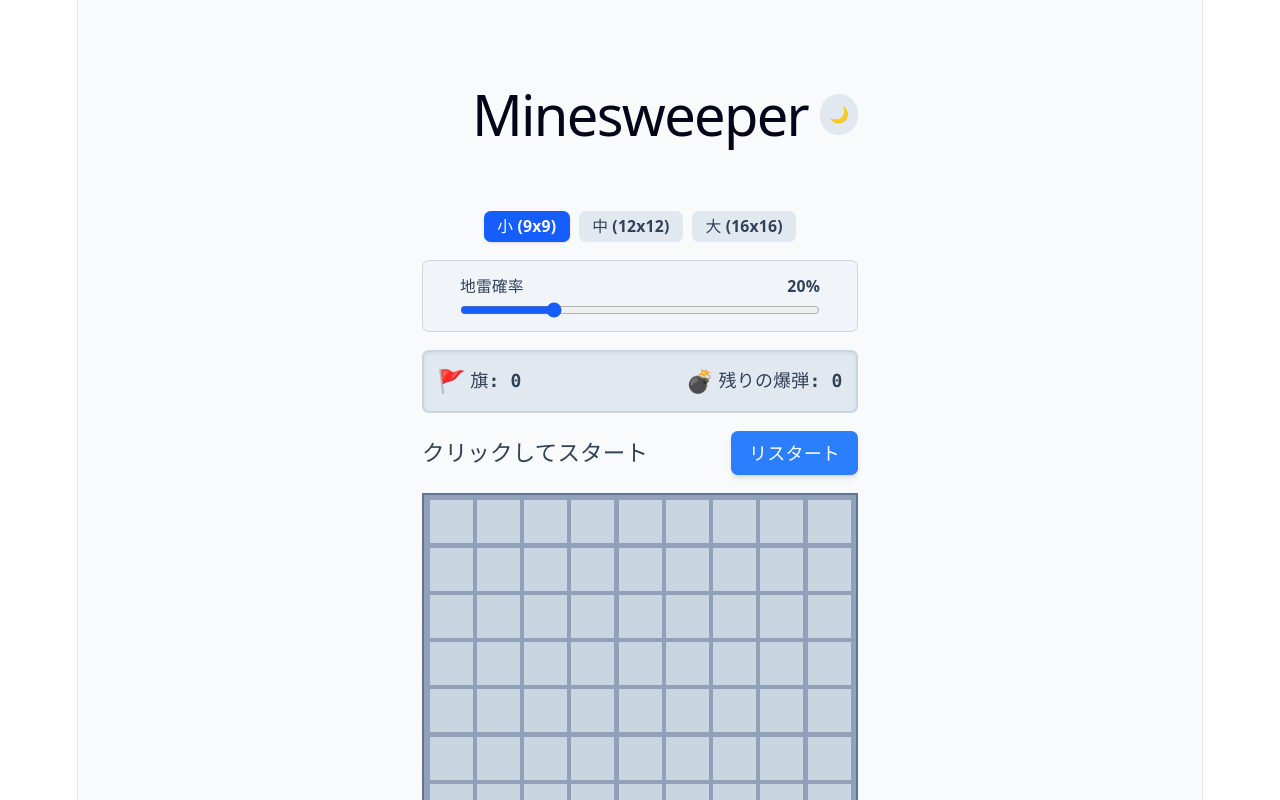
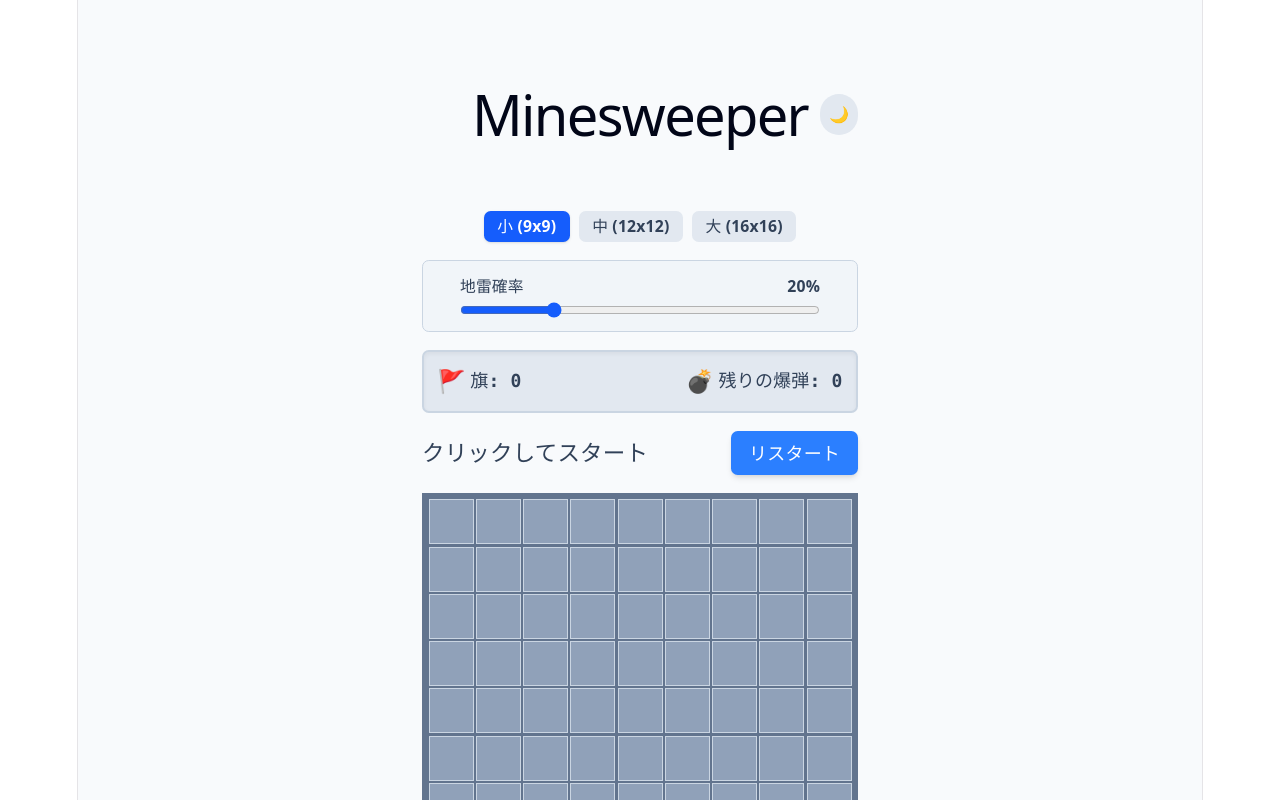
Before and after one commit to t-t328/minesweeper, a React (Vite) app: page / in a window 1280 px wide. Shown: the top 800 px of the page. Built offline with nearby package versions, Linux system fonts and the light colour scheme.

Commit message:
fix_style

```diff
--- a/src/App.tsx
+++ b/src/App.tsx
@@ -45,7 +45,7 @@ function GridCell({ status, number = 0, isMine, exploded, onClick, onRightClick
   // 共通のベーススタイル（サイズとFlexbox設定・1pxの均一ボーダー）
   // 🌟 修正: border色に dark:border-slate-600 を追加
   const baseStyle = "w-10 h-10 flex items-center justify-center font-mono font-bold "
-    + "text-xl select-none box-border border border-slate-400 dark:border-slate-600";
+    + "text-xl select-none box-border border border-slate-300 dark:border-slate-600";
 
   if (status === "hidden") {
     return (
@@ -54,9 +54,9 @@ function GridCell({ status, number = 0, isMine, exploded, onClick, onRightClick
         onContextMenu={onRightClick}
         className={`
         ${baseStyle}
-        bg-slate-300
+        bg-slate-400
         dark:bg-slate-700     /* 👈 🌟 追加 */
-        hover:bg-slate-200
+        hover:bg-slate-500
         dark:hover:bg-slate-600 /* 👈 🌟 追加 */
         active:bg-slate-200/50
         dark:active:bg-slate-600/50 /* 👈 🌟 追加 */
@@ -123,7 +123,7 @@ function GridCell({ status, number = 0, isMine, exploded, onClick, onRightClick
         onContextMenu={onRightClick}
         className={`
           ${baseStyle}
-          bg-slate-300
+          bg-slate-400
           dark:bg-slate-700 /* 👈 🌟 追加 */
           cursor-pointer
         `}
@@ -695,7 +695,7 @@ function App() {
         </div>
         {/* CSS Gridを使って3x3の盤面を構成 */}
         <div
-          className="inline-grid gap-0.5 bg-slate-400 dark:bg-slate-800 border-2 border-slate-500 dark:border-slate-700 p-1"
+          className="inline-grid gap-0.5 bg-slate-500 dark:bg-slate-800 border-2 border-slate-500 dark:border-slate-700 p-1"
           style={{ gridTemplateColumns: `repeat(${cols}, 2.5rem)` }}
         >
           {board.map((cell) => (
```
